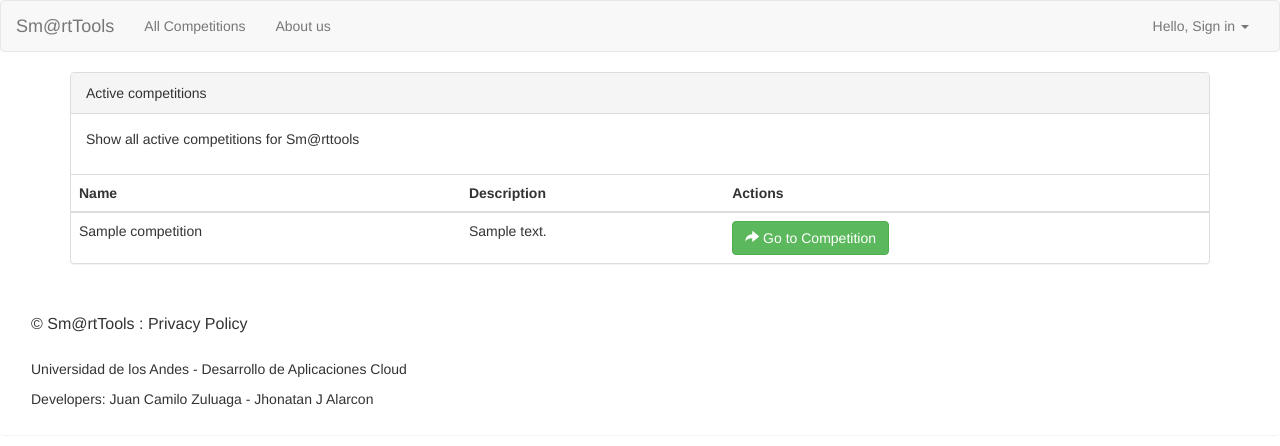
After one commit to jhonatan89/smartools-backup-, a Django app: template cloudProject/templates/Competition/active_competitions.html in a window 1280 px wide. The commit adds this page. Shown: the top 446 px of the page. Run offline with Django 3.2, Linux system fonts and the light colour scheme; the template is opened without the code that fills it: values that come from a table or form of the project are taken from there, others are empty; tables that the repository leaves empty hold one stand-in row (values such as "Sample post"); parts of the project's set-up code (start-up, migrations or seed data) failed here and were passed over; some libraries are stand-ins or nearby versions.

Commit message:
Refactor Varios Se agrega la vista de ver todas las competencias

```diff
--- a/cloudProject/applications/Competition/urls.py
+++ b/cloudProject/applications/Competition/urls.py
@@ -5,6 +5,7 @@ from .views import finish, edit
 
 urlpatterns = patterns('cloudProject.applications.Competition.views',
                        url(r'^$', 'index', name='init'),
+                       url(r'^active_competitions/$', 'show_all_competitions', name='show_all_competitions'),
                        url(r'^(?P<id_competition>\d+)/finish/$', finish.as_view(), name='finish'),
                        url(r'^(?P<id_competition>\d+)/edit/$', edit.as_view(), name='edit'),
                        url(r'^(?P<id_competition>\d+)/', include('cloudProject.applications.Video.urls')),
--- a/cloudProject/applications/Competition/views.py
+++ b/cloudProject/applications/Competition/views.py
@@ -1,6 +1,6 @@
 from datetime import datetime
 
-from django.shortcuts import render_to_response, RequestContext, HttpResponseRedirect
+from django.shortcuts import render_to_response, RequestContext, HttpResponseRedirect, render
 from django.db.models import Q
 from django.utils.timezone import utc
 from django.core.paginator import Paginator,PageNotAnInteger,EmptyPage
@@ -100,3 +100,7 @@ class edit(TemplateView):
         send_mail('Competition changed', 'Your competition' + id_competition + 'has been changeg .', 'smarttoolssaas@example.com',[request.user.email], fail_silently=False)
 
         return HttpResponseRedirect("/competitions")
+
+def show_all_competitions(request):
+    list_competitions = Competition.objects.filter(active=True)
+    return render(request, 'Competition/active_competitions.html', {'competitions': list_competitions})
--- a/cloudProject/settings.py
+++ b/cloudProject/settings.py
@@ -25,7 +25,7 @@ SECRET_KEY = '=06_c+@k4cd@$@*z+x&a$n&w76%m^8gyf*c##bsg=0*j1kg)_3'
 # SECURITY WARNING: don't run with debug turned on in production!
 DEBUG = True
 
-ALLOWED_HOSTS = []
+ALLOWED_HOSTS = ['*']
 
 
 # Application definition
@@ -114,6 +114,7 @@ USE_TZ = True
 
 #ruta donde guardaremos los archivos de media
 MEDIA_ROOT = os.path.join(BASE_DIR, 'media')
+MEDIA_URL = '/media/'
 # Static files (CSS, JavaScript, Images)
 # https://docs.djangoproject.com/en/1.8/howto/static-files/
 
--- /dev/null
+++ b/cloudProject/templates/Competition/active_competitions.html
@@ -0,0 +1,37 @@
+{% extends 'base.html'%}
+{% load staticfiles %}
+
+{% block content %}
+
+<div class="panel panel-default">
+  <!-- Default panel contents -->
+  <div class="panel-heading">Active competitions</div>
+  <div class="panel-body">
+    <p>Show all active competitions for Sm@rttools</p>
+  </div>
+
+  <!-- Table -->
+  <table class="table">
+      <thead>
+           <tr>
+               <th>Name</th>
+               <th>Description</th>
+               <th>Actions</th>
+           </tr>
+     </thead>
+      <tbody>
+   {% for competition in competitions %}
+      <tr>
+          <td>{{competition.name}}</td>
+          <td>{{competition.description}}</td>
+          <td>
+              <a class="btn btn-success" href="{{competition.get_competition_url}}"><span class="glyphicon glyphicon-share-alt" aria-hidden="true">   </span>  Go to Competition</a>
+          </td>
+      </tr>
+   {% endfor%}
+      </tbody>
+
+
+  </table>
+</div>
+{% endblock %}
--- a/cloudProject/templates/Competition/list_public_videos.html
+++ b/cloudProject/templates/Competition/list_public_videos.html
@@ -7,12 +7,13 @@
 
 <div class="panel panel-primary">
     <div class="panel-heading">
-        <h3 class="panel-title">Competition : {{competition.name}}</h3>
+            <h3 class="panel-title">Competition : <strong>{{competition.name}}</strong></h3>
     </div>
     <div class="panel-body">
-        <p align="center"><a class="btn btn-success btn-lg" href="/{{competition.get_upload_video_url}}"
+        <p align="center"><a class="btn btn-success btn-lg" href="{{competition.get_upload_video_url}}"
                              role="button"><span
                 class="glyphicon glyphicon-plus-sign"></span> Add video</a></p>
+
         {% for video in videos %}
         <div class="col-md-6">
             <div class="panel panel-default">
--- a/cloudProject/templates/Video/confirmation.html
+++ b/cloudProject/templates/Video/confirmation.html
@@ -10,7 +10,7 @@
 
         <p>In few minutes you will receive a confirmation email </p>
 
-        <p><a class="btn btn-success btn-lg" href="/{{competition.get_upload_video_url}}" role="button"><span
+        <p><a class="btn btn-success btn-lg" href="{{competition.get_upload_video_url}}" role="button"><span
                 class="glyphicon glyphicon-plus-sign"></span> Add more videos</a></p>
     </div>
 </div>
--- a/cloudProject/templates/Video/index.html
+++ b/cloudProject/templates/Video/index.html
@@ -6,7 +6,7 @@
 <div class="col-md-6">
     <div id="upload">
         <form role="form" class="col-lg-12" enctype="multipart/form-data" method="post"
-              action="/{{competition.get_upload_video_url}}">
+              action="{{competition.get_upload_video_url}}">
             <legend>Upload Video</legend>
             {% csrf_token %}
             {{ form|bootstrap}}
--- a/cloudProject/templates/base.html
+++ b/cloudProject/templates/base.html
@@ -52,6 +52,7 @@ $(document).ready(function(){
                 <li class="active"><a href="/competitions">My Competitions <span class="sr-only">(current)</span></a>
                 </li>
                 {% endif %}
+                <li><a href="/about_us">All Competitions</a></li>
                 <li><a href="/about_us">About us</a></li>
             </ul>
             <!--<form class="navbar-form navbar-left" role="search">-->
--- a/cloudProject/wsgi.py
+++ b/cloudProject/wsgi.py
@@ -10,7 +10,9 @@ https://docs.djangoproject.com/en/1.8/howto/deployment/wsgi/
 import os
 
 from django.core.wsgi import get_wsgi_application
+from dj_static import Cling, MediaCling
+
 
 os.environ.setdefault("DJANGO_SETTINGS_MODULE", "cloudProject.settings")
 
-application = get_wsgi_application()
+application = Cling(MediaCling(get_wsgi_application()))
```
Also changed, not shown: requirements.txt (+10 -4 lines).
